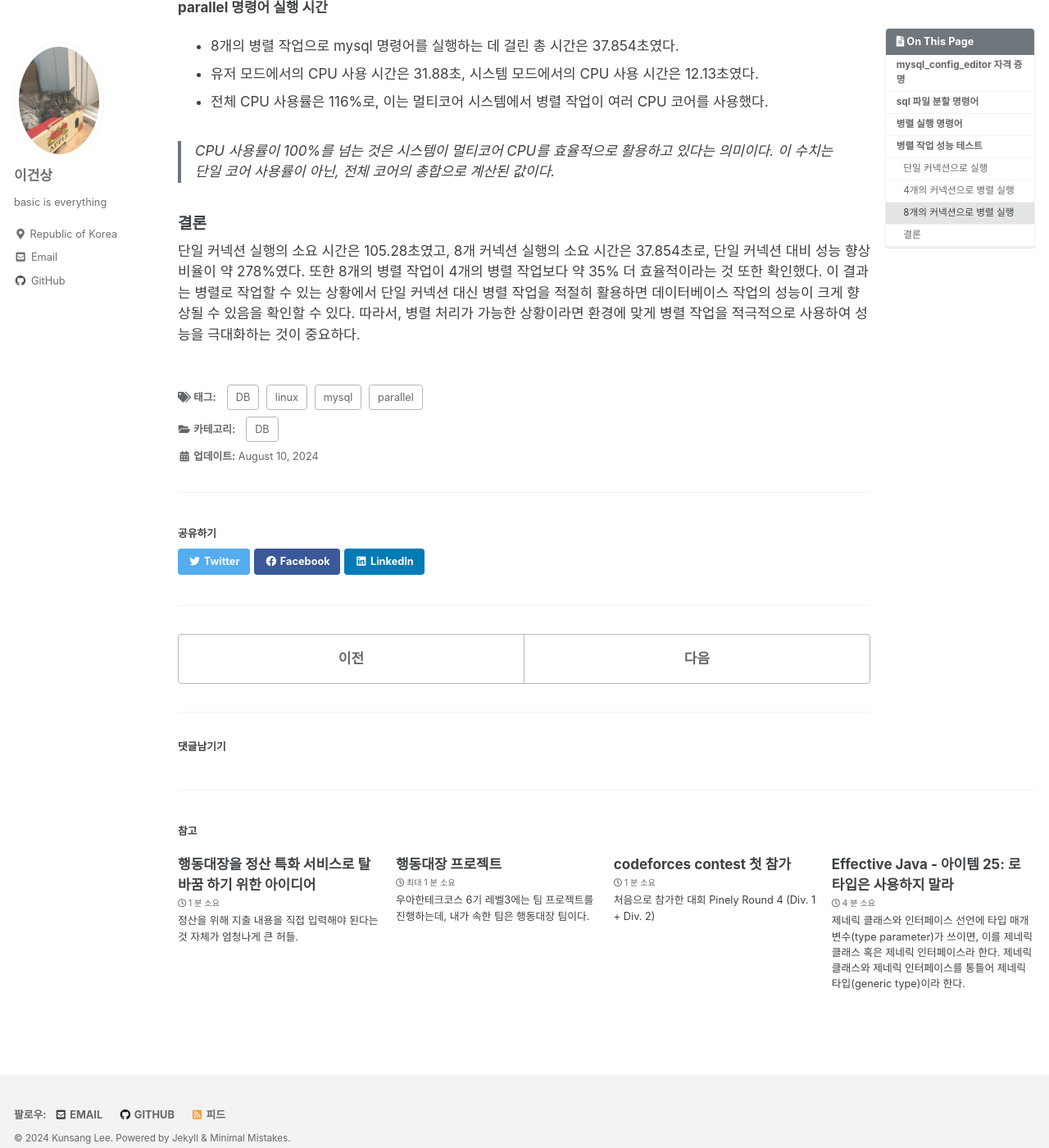
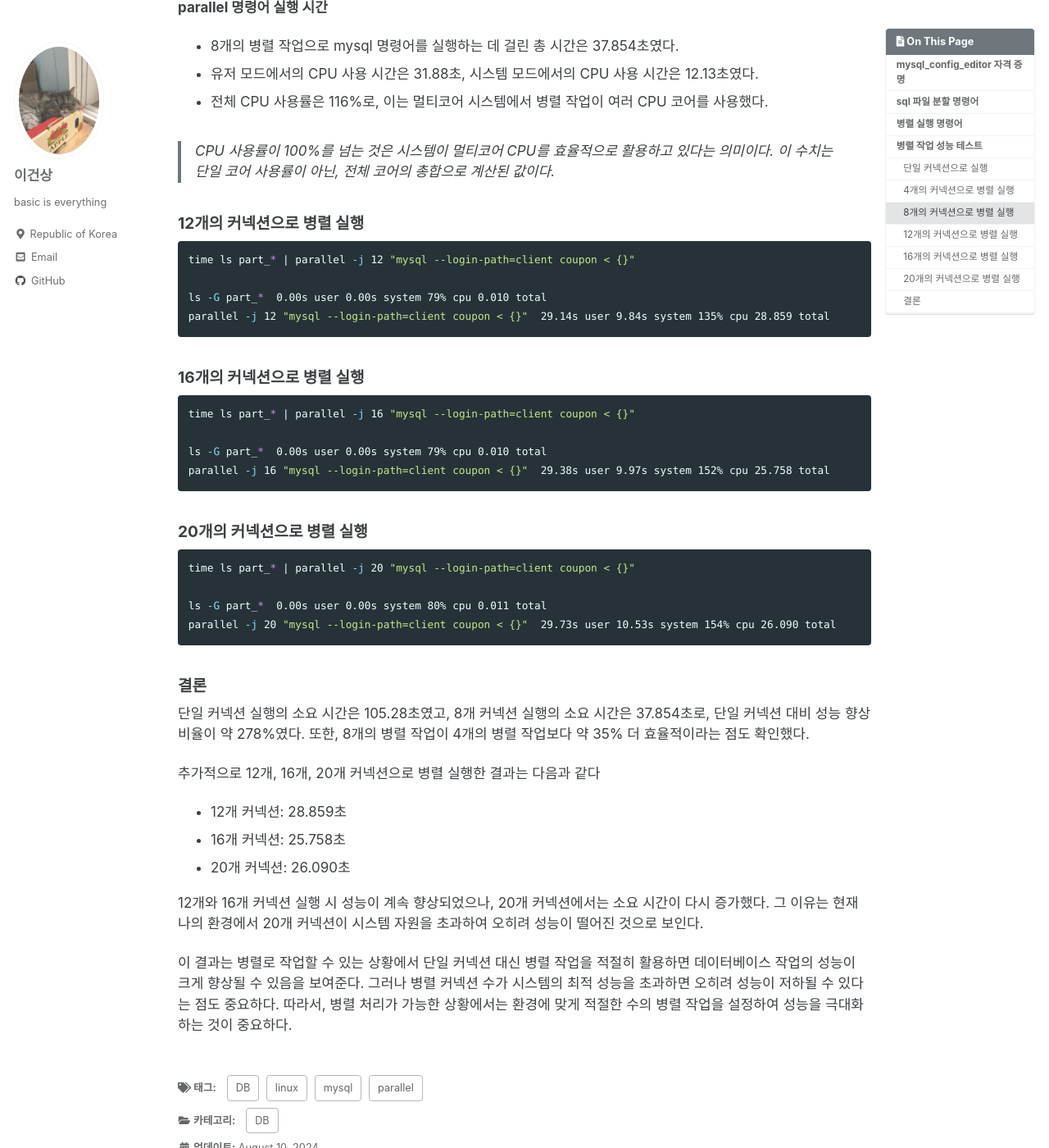
Before and after one commit to kunsanglee/kunsanglee.github.io, a Jekyll site: the page built from _posts/DB/2024-08-10-sql-파일-이용해서-데이터-저장.md, in a window 1280 px wide and 1400 px high, scrolled down 4141 px. Shown: the whole window at 82% size. Built offline with Jekyll 4.4.1, drawn with Linux system fonts in a browser that asks for light colours; cached includes are drawn as plain includes; comment, search, counter and statistics services are not loaded.

Commit message:
refactor: sql 파일 이용해서 데이터 저장

````diff
--- a/_posts/DB/2024-08-10-sql-파일-이용해서-데이터-저장.md
+++ b/_posts/DB/2024-08-10-sql-파일-이용해서-데이터-저장.md
@@ -144,5 +144,38 @@ parallel -j 8 "mysql --login-path=client coupon < {}"  31.88s user 12.13s system
 
 > CPU 사용률이 100%를 넘는 것은 시스템이 멀티코어 CPU를 효율적으로 활용하고 있다는 의미이다. 이 수치는 단일 코어 사용률이 아닌, 전체 코어의 총합으로 계산된 값이다.
 
+### 12개의 커넥션으로 병렬 실행
+```bash
+time ls part_* | parallel -j 12 "mysql --login-path=client coupon < {}"
+
+ls -G part_*  0.00s user 0.00s system 79% cpu 0.010 total
+parallel -j 12 "mysql --login-path=client coupon < {}"  29.14s user 9.84s system 135% cpu 28.859 total
+```
+
+### 16개의 커넥션으로 병렬 실행
+```bash
+time ls part_* | parallel -j 16 "mysql --login-path=client coupon < {}"
+
+ls -G part_*  0.00s user 0.00s system 79% cpu 0.010 total
+parallel -j 16 "mysql --login-path=client coupon < {}"  29.38s user 9.97s system 152% cpu 25.758 total
+```
+
+### 20개의 커넥션으로 병렬 실행
+```bash
+time ls part_* | parallel -j 20 "mysql --login-path=client coupon < {}"
+
+ls -G part_*  0.00s user 0.00s system 80% cpu 0.011 total
+parallel -j 20 "mysql --login-path=client coupon < {}"  29.73s user 10.53s system 154% cpu 26.090 total
+```
+
 ### 결론
-단일 커넥션 실행의 소요 시간은 105.28초였고, 8개 커넥션 실행의 소요 시간은 37.854초로, 단일 커넥션 대비 성능 향상 비율이 약 278%였다. 또한 8개의 병렬 작업이 4개의 병렬 작업보다 약 35% 더 효율적이라는 것 또한 확인했다. 이 결과는 병렬로 작업할 수 있는 상황에서 단일 커넥션 대신 병렬 작업을 적절히 활용하면 데이터베이스 작업의 성능이 크게 향상될 수 있음을 확인할 수 있다. 따라서, 병렬 처리가 가능한 상황이라면 환경에 맞게 병렬 작업을 적극적으로 사용하여 성능을 극대화하는 것이 중요하다.
+단일 커넥션 실행의 소요 시간은 105.28초였고, 8개 커넥션 실행의 소요 시간은 37.854초로, 단일 커넥션 대비 성능 향상 비율이 약 278%였다. 또한, 8개의 병렬 작업이 4개의 병렬 작업보다 약 35% 더 효율적이라는 점도 확인했다.
+
+추가적으로 12개, 16개, 20개 커넥션으로 병렬 실행한 결과는 다음과 같다
+- 12개 커넥션: 28.859초
+- 16개 커넥션: 25.758초
+- 20개 커넥션: 26.090초
+
+12개와 16개 커넥션 실행 시 성능이 계속 향상되었으나, 20개 커넥션에서는 소요 시간이 다시 증가했다. 그 이유는 현재 나의 환경에서 20개 커넥션이 시스템 자원을 초과하여 오히려 성능이 떨어진 것으로 보인다.
+
+이 결과는 병렬로 작업할 수 있는 상황에서 단일 커넥션 대신 병렬 작업을 적절히 활용하면 데이터베이스 작업의 성능이 크게 향상될 수 있음을 보여준다. 그러나 병렬 커넥션 수가 시스템의 최적 성능을 초과하면 오히려 성능이 저하될 수 있다는 점도 중요하다. 따라서, 병렬 처리가 가능한 상황에서는 환경에 맞게 적절한 수의 병렬 작업을 설정하여 성능을 극대화하는 것이 중요하다.
````
